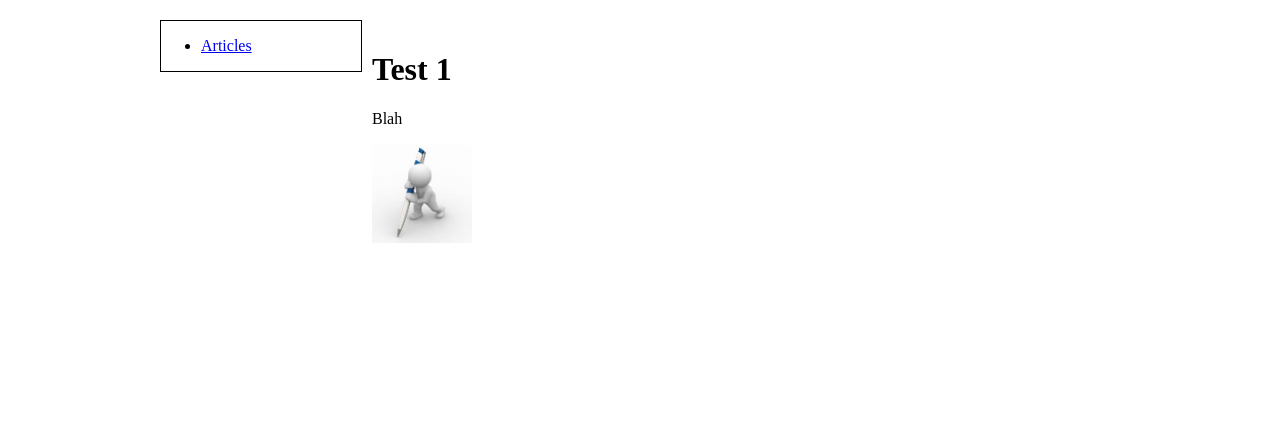
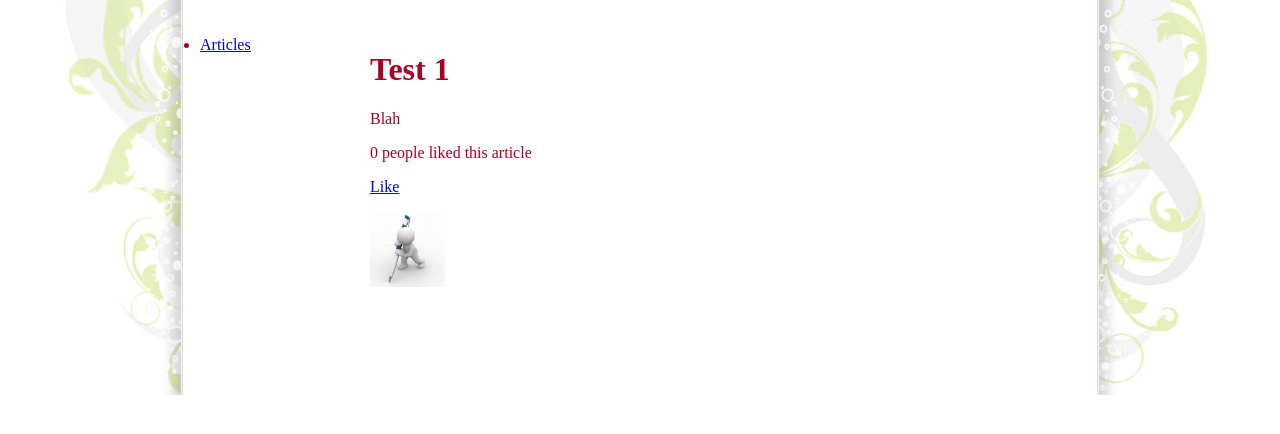
Before and after one commit to ugik/django_test, a Django app: page /articles/get/1/ in a window 1280 px wide. Shown: the top 434 px of the page. Run offline with Django 3.2, Linux system fonts and the light colour scheme; a user stored in the database is signed in; data comes from the database, SQL or seed files in the repository; parts of the project's set-up code (start-up, migrations or seed data) failed here and were passed over.

Commit message:
Chapter 12 extension

```diff
--- a/article/templates/article.html
+++ b/article/templates/article.html
@@ -7,7 +7,10 @@
 {% endblock %}
 
 {% block content %}
+
 <h1>{{ article.title }} </h1>
 <p>{{ article.body }}</p>
+<p>{{ article.likes }} people liked this article</a></p>
+<p><a href="/articles/like/{{article.id}}">Like</a></p>
 
 {% endblock %}
--- a/article/templates/articles.html
+++ b/article/templates/articles.html
@@ -9,7 +9,7 @@
 {% endblock %}
 
 {% block content %}
-language is: {{ language }}, session language is: {{ session_language }}
+<small>language is: {{ language }}, session language is: {{ session_language }}</small>
 {% if articles.count > 0 %}
 {% for article in articles %}
 <div>
--- a/static/css/default.css
+++ b/static/css/default.css
@@ -1,4 +1,12 @@
 body {
+    background-attachment: fixed;
+    background-color: #FFFFFF;
+    background-image: url(/static/images/css-background-clear.jpg);
+    background-position: center top;
+    background-repeat: no-repeat;
+    color: #A90123;
+    margin: 20;
+    padding: 20;
 	test-align: center;
 	}
 
@@ -12,7 +20,7 @@ body {
 	#sidebar {
 		float: left;
 		width: 200px;
-		border: 1px solid #000;
+		border: 0px solid #000;
 	}
 
 	#content {
--- a/templates/base.html
+++ b/templates/base.html
@@ -31,7 +31,7 @@
 
 		{% endblock %}
 
-		<img src="{% static "images/writer.jpg" %}" width="100"/>
+		<img src="{% static "images/writer.jpg" %}" width="75"/>
 
 	</div>
 
```
Also changed, not shown: static/images/css-background-clear.jpg (added), 4 other files.
